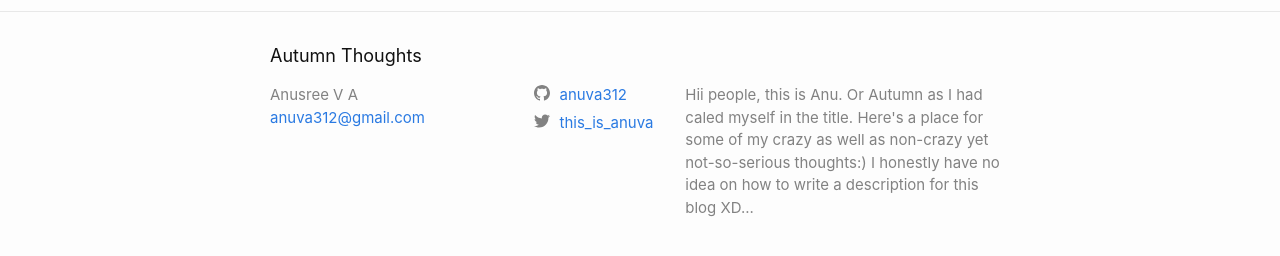
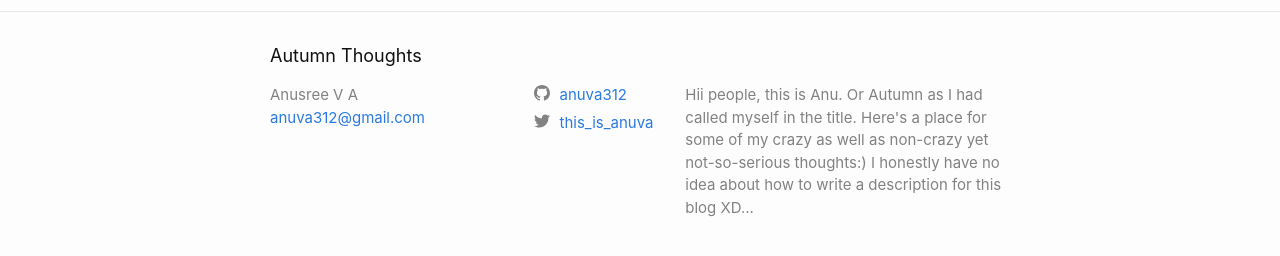
Before and after one commit to anuva312/my-blog, a Jekyll site: the page built from index.markdown, in a window 1280 px wide. Shown: the part 621-877 px from the top of the page. Built offline with Jekyll 4.4.1, drawn with Linux system fonts in a browser that asks for light colours.

Commit message:
Updated Description

```diff
--- a/_config.yml
+++ b/_config.yml
@@ -22,9 +22,9 @@ title: Autumn Thoughts
 email: anuva312@gmail.com
 description: >- # this means to ignore newlines until "baseurl:"
   Hii people, this is Anu.
-  Or Autumn as I had caled myself in the title.
+  Or Autumn as I had called myself in the title.
   Here's a place for some of my crazy as well as non-crazy yet not-so-serious thoughts:)
-  I honestly have no idea on how to write a description for this blog XD...
+  I honestly have no idea about how to write a description for this blog XD...
 baseurl: "" # the subpath of your site, e.g. /blog
 url: "" # the base hostname & protocol for your site, e.g. http://example.com
 twitter_username: this_is_anuva
```
